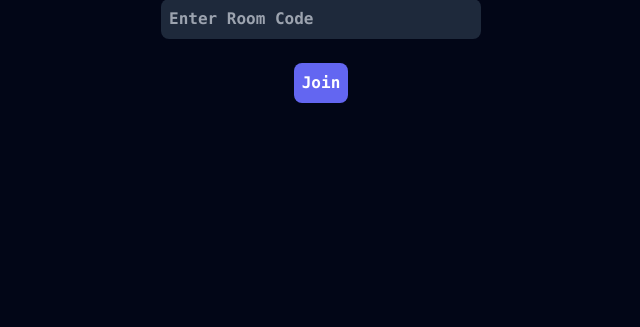
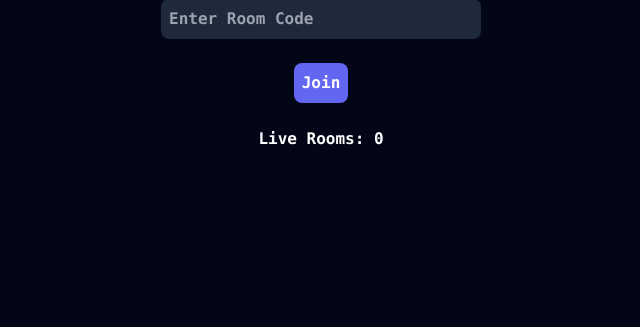
Before and after one commit to adhirajpandey/Chat-Room, a Flask app: page / in a window 1280 px wide. Shown: the part 241-568 px from the top of the page, without its empty margins (319-959 px from the left). Run offline with Flask 3, Linux system fonts and the light colour scheme; some libraries are stand-ins or nearby versions.

Commit message:
Add Room Count

```diff
--- a/main.py
+++ b/main.py
@@ -38,7 +38,7 @@ def index():
         return jsonify({"msg": "SUCCESS"})
 
     else:
-        return render_template('index.html')
+        return render_template('index.html', room_count=len(rooms))
 
 
 @app.route("/room", methods=["GET"])
--- a/templates/index.html
+++ b/templates/index.html
@@ -19,6 +19,10 @@
     <div id="parent-input-div"></div>
     <button id="btn-submit" type="submit" class="bg-indigo-500 hover:bg-indigo-600 text-white font-bold rounded-lg px-2 py-2">Join</button>
 
+    <div class="text-white font-bold m-6">
+        Live Rooms: {{ room_count }}
+    </div>
+
 </div>
 
 {% endblock %}
```
Also changed, not shown: README.md.
